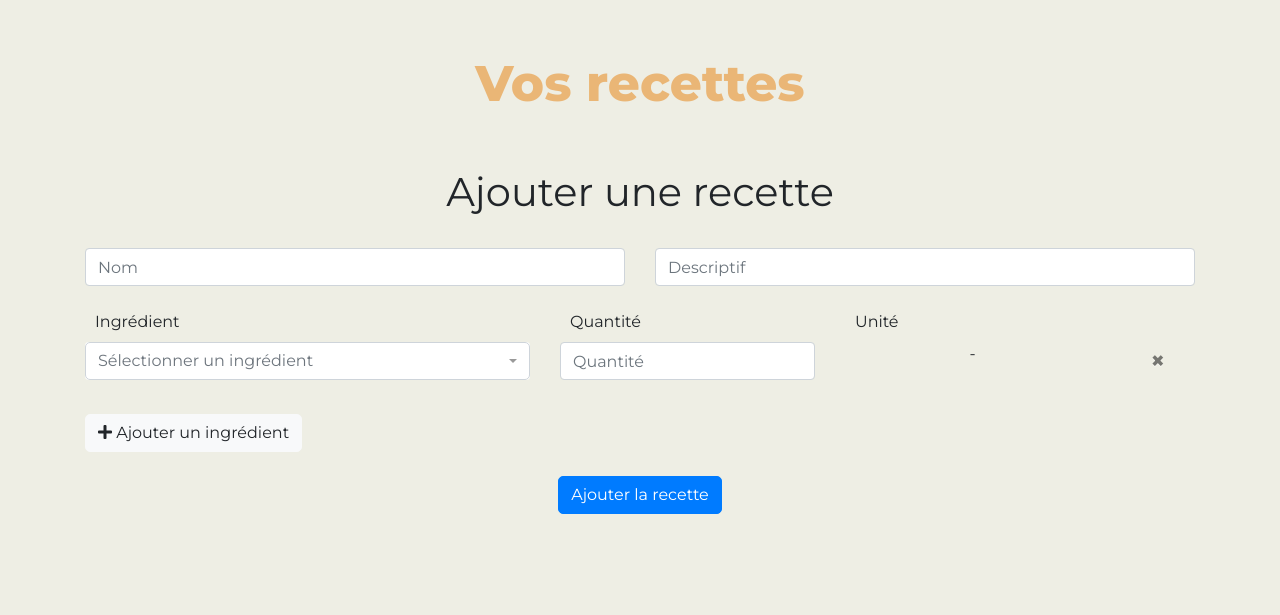
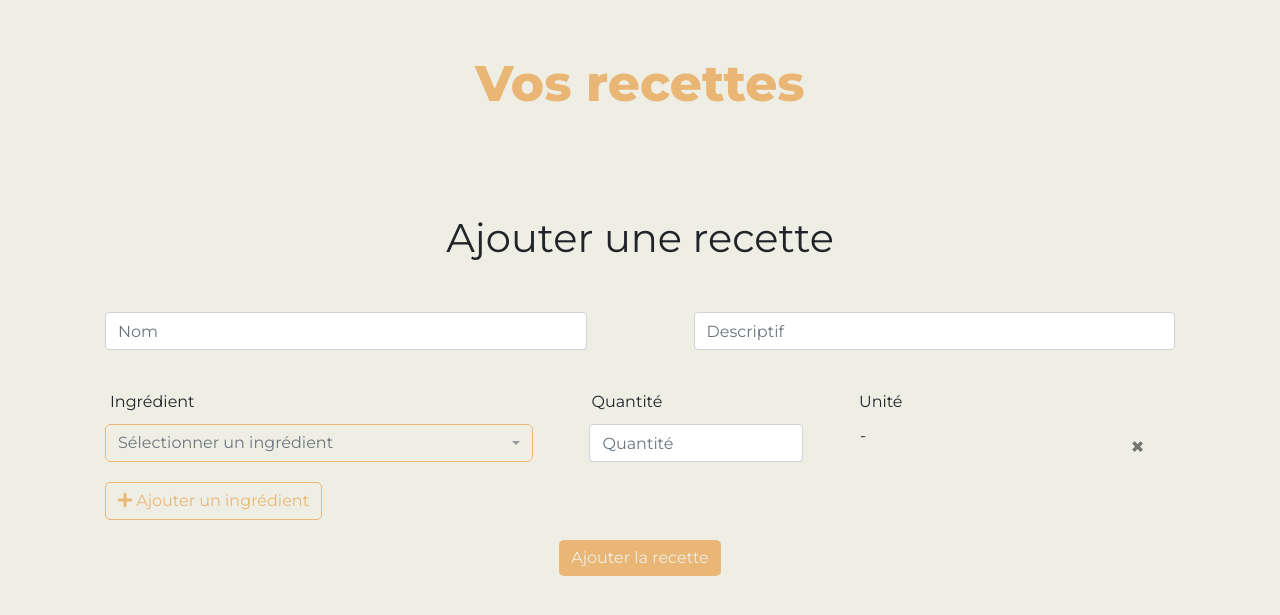
Before and after one commit to ZoeZo3/RestaurantApp, a Flask app: page /owner/recipes in a window 1280 px wide. Shown: the part 70-685 px from the top of the page. Run offline with Flask 3, Linux system fonts and the light colour scheme; the visitor is signed in with stand-in values (Sample User, id 1); data that the repository does not hold is empty; some libraries are stand-ins or nearby versions.

Commit message:
Refactor recipes page

```diff
--- a/website/static/index.js
+++ b/website/static/index.js
@@ -54,11 +54,13 @@ function deleteRow(row) {
 
 // add a line for an ingredient in the recipe creation form
 function addNewIngredientRow(ingredients_list, div_id, id) {
+    console.log(div_id)
     // select the div where to append a new line
     div_to_append = $("#" + div_id)[0];
 
     // get the id of the new line by adding one to the id of the last line if adding a new line from the button
     if (id === undefined){
+        console.log(div_to_append)
         nb_of_ingredients = div_to_append.getElementsByTagName("select").length;
         // if it is the first ingredient row, id = 1
         if (nb_of_ingredients == 0) {
@@ -82,9 +84,8 @@ function addNewIngredientRow(ingredients_list, div_id, id) {
         options += ("<option class='ingredient_option' value=" + ingredients_list[i].id + ">" + toTitleCase(ingredients_list[i].name) + "</option>");
     }
     new_div.innerHTML = (`
-    <div  class="row ingredient-row-form" align="center">
-        <div class="col-md-5">
-            <div>
+    <div class="row">
+        <div style="width: 40%">
             <select type="text" id="ingredient_` + id + `" name="ingredient_` + id + `" class="form-control selectpicker selectpicker-ingredient_` + id + `" data-live-search="true" onchange="ingredientSelectUpdate(this, ` + JSON.stringify(ingredients_list).replaceAll("\"", "\'") + `)" title="Sélectionner un ingrédient" required>
                 <option value="add"
                     data-content='<span class="btn btn-link btn-add-ingredient" data-toggle="modal" data-target="modalForIngredient">
@@ -93,23 +94,17 @@ function addNewIngredientRow(ingredients_list, div_id, id) {
                 + options +
             `</select>
         </div>
-        </div>
-        <div class="col-md-3">
-            <div>
+        <div style="width: 20%">
             <input type="number" id="quantity_` + id + `" name="quantity_` + id + `" min="0.1" step="0.1" class="form-control" placeholder="Quantité" required></input>
         </div>
-        </div>
-        <div class="col-md-3">
-            <div class="unit">
+        <div class="unit" style="width: 20%">
             <label type="text" id="unit_` + id + `" name="unit_` + id + `">-</input>
         </div>
-        </div>
-        <div class="col-md-1">
         <button class="close" type="button" onclick="deleteRow(this)">
             <span>&times;</span>
         </button>
     </div>
-    </div>`);
+    `);
 
     // append it to the div
     div_to_append.appendChild(new_div);
@@ -126,7 +121,6 @@ function ingredientSelectUpdate(selector, ingredients_list) {
         $(".btn-add-ingredient-to-database")[0].id = "line_" + selector.id;
         // simluate click on the modal activator button
         $("#button-for-modal-register-ingredient")[0].click();
-        console.log("popup opened.");
     }
     // else update the unit
     else {
@@ -244,26 +238,6 @@ function addNewRecipeRow(recipes_list, div_id, id) {
     console.log("Div appened!");
     }
 
-// when user modifies select value, either open the module for adding ingredient, either update ingredient unit
-function ingredientSelectUpdate(selector, ingredients_list) {
-    // if the value of the ingredient selector is "add", open the modal
-    if (selector.value == "add") {
-        // update modal button's id to keep track of the row from which the ingredient is being added
-        $(".btn-add-ingredient-to-database")[0].id = "line_" + selector.id;
-        // simluate click on the modal activator button
-        $("#button-for-modal-register-ingredient")[0].click();
-        console.log("popup opened.");
-    }
-    // else update the unit
-    else {
-        for (i=0; i<ingredients_list.length; i++) {
-            if (ingredients_list[i].id == selector.value) {
-                selector.parentElement.parentElement.parentElement.parentElement.getElementsByClassName("unit")[0].getElementsByTagName("label")[0].innerHTML = ingredients_list[i].unit;
-            }
-        }
-    }
-}
-
 // update stock
 function updateStock(line) {
     //transform the quantity div into an input and update the button
--- a/website/static/style.css
+++ b/website/static/style.css
@@ -35,6 +35,44 @@ body {
 .btn {
     font-family: 'Montserrat', sans-serif;
     border-radius: 5px;
+}
+
+.btn-light {
+    background-color: #eeeee4;
+    color: #eab676;
+    border: solid 1px #eab676;
+}
+
+.btn-light:hover {
+    color: #eab676;
+    background-color: #dbdbcf;
+}
+
+.btn-dark {
+    background-color: #eab676;
+    border: solid 1px #eab676;
+    color: #eeeee4;
+    border: none;
+}
+
+.btn-dark:hover {
+    background-color: #e7aa60;
+    color: #eeeee4;
+}
+
+.btn-dark:active {
+    background-color: #e7aa60;
+    color: #eeeee4;
+}
+
+.btn-green {
+    border: solid 1px #23611a;
+    color: #23611a
+}
+
+.btn-green:hover {
+    color: #23611a;
+    background-color: #dbdbcf;
 }
 
 ul {
@@ -117,12 +155,8 @@ li > a:hover {
     margin-right: 70px;
 }
 
-.ingredient-row-form {
-    margin-bottom: 10px;
-}
-
 .form-header {
-    margin-left: 10px;
+    margin-left: 5px;
 }
 
 .close {
@@ -130,25 +164,25 @@ li > a:hover {
     margin-right: 30px;
 }
 
-.bs-placeholder {
-    background-color: #fff;
-    color: #495057;
-    border: 1px solid #ced4da;
-}
-
-.bs-placeholder:hover {
-    background-color: #fff;
-    color: #495057;
-    border: 1px solid #ced4da;
-}
-
 .filter-option {
     color: #6d757d;
 }
 
-.btn-add-ingredient {
-    color: black;
-    background-color: lightgrey;
+#recipes_listing {
+    display: flex;
+}
+
+.recipe-line {
+    display: flex;
+    justify-content: space-between;
+    margin: 40px 50px 0px 50px;
+}
+
+.list-group-item {
+    background-color: inherit;
+    border: none;
+    padding: 0px;
+    font-size: 14px;
 }
 
 .recipe-description {
@@ -156,16 +190,39 @@ li > a:hover {
     font-size: smaller;
 }
 
-.inline {
-    display: inline-block;
+.btn-add-ingredient {
+    color: black;
+    background-color: lightgrey;
+    border-color: #6d757d;
 }
 
-.inline-buttons {
-    text-align: right;
+#add-recipe {
+    display: flex;
+    flex-direction: column;
+    margin: 20px;
 }
-.no-margin {
-    margin-left: 0px;
-    margin-right: 0px;
+
+.row {
+    display: flex;
+    justify-content: space-between;
+    margin: auto;
+    width: 100%;
+    margin-bottom: 20px;
+}
+
+.row-modal {
+    justify-content: space-around;
+}
+
+.recipe-header {
+    width: 45%;
+}
+
+.recipe-text {
+    display: flex;
+    flex-direction: column;
+    line-height: 25px;
+    margin-bottom: 10px;
 }
 
 .contact-send > a{
@@ -188,7 +245,7 @@ li > a:hover {
 }
 
 #accordion {
-    border-radius: 5px;
+    border-radius: 10px;
     box-shadow: 0 2px 4px rgba(0, 0, 0, 0.1);
 }
 
@@ -223,31 +280,14 @@ li > a:hover {
 }
 
 .stock-btn--update {
-    background-color: #eeeee4;
-    color: #eab676;
-    border: solid 1px #eab676;
-    border-radius: 5px;
     padding: 10px;
     display: flex;
     align-items: center;
     height: 40px;
 }
 
-.stock-btn--update:hover {
-    color: #eab676;
-    background-color: #dbdbcf;
-}
-
 .stock-btn--save {
     display: none;
-    border-radius: 5px;
-    border: solid 1px #23611a;
-    color: #23611a
-}
-
-.stock-btn--save:hover {
-    color: #23611a;
-    background-color: #dbdbcf;
 }
 
 .add-stock-div {
@@ -263,10 +303,6 @@ li > a:hover {
 }
 
 .stock-btn--add {
-    background-color: #eab676;
-    color: #eeeee4;
-    border: none;
-    border-radius: 5px;
     height: 100%;
     padding: 10px;
 }
--- a/website/templates/owner/recipes.html
+++ b/website/templates/owner/recipes.html
@@ -3,85 +3,59 @@
 {% block content %}
     <h1 class="title">Vos recettes</h1>
     <div id="accordion" class="overflow-auto" style="max-height: 300px;">
-        <ul id="recipes_listing" class="list-group list-group-flush">
+        <ul id="recipes_listing" class="list-group">
             {% for recipe in recipes %}
+            <li id="recipe_{{ recipe.id }}">
+                <div class="recipe-line">
+                    <div class="recipe-text">
+                        <div>{{ recipe.name.capitalize() }}</div>
+                        <div class="recipe-description">{{ recipe.description }}</div>
+                        <div id="collapse_{{ recipe.id }}" class="collapse" aria-labelledby="recipe_ {{recipe.id }}" data-parent="#accordion">
+                                <ul>
+                                    {% set recipe_ingredients_dict = {"id": recipe.id, "name": recipe.name, "description": recipe.description, "ingredients": []} %}
+                                    {% for ingredient in ingredients_by_recipe %}
+                                        {% if ingredient.recipe_id == recipe.id %}
+                                    <li class="list-group-item">{{ ingredient.name }} : {{'{0:g}'.format(ingredient.quantity)}} {{ ingredient.unit }}{% if ingredient.unit == "unité" and ingredient.quantity > 1 %}s{% endif %}</li>
+                                        {% endif %}
+                                    {%endfor %}
                                     <li class="list-group-item">
-                <!--class="d-md-flex justify-content-md-end"-->
-                    <div id="recipe_{{ recipe.id }}" >
-                        <div class="col-md-8 inline">
-                            <span class="recipe_name">{{ recipe.name.capitalize() }}</span>
-                            <br>
-                            <span class="recipe-description">{{ recipe.description }}</span>
+                                        <button type="button" class="btn btn-green btn-sm" onclick="updateRecipe({{ ingredients_list }}, {{ recipe_ingredients_dict }})" style="margin-bottom: 15px;">Modifier</button>
+                                    </li>
+                                </ul>
                         </div>
-                        <div class="col-md-3 inline inline-buttons">
-                            <button type="button" class="btn btn btn-light btn-sm collapsed" data-toggle="collapse" data-target="#collapse_{{ recipe.id }}" aria-expanded="true" aria-controls="collapse_{{ recipe.id }}">
+                    </div>
+                    <div class="recipe-buttons">
+                        <button type="button" class="btn btn-light btn-sm" data-toggle="collapse" data-target="#collapse_{{ recipe.id }}" aria-expanded="true" aria-controls="collapse_{{ recipe.id }}">
                             Détails
                         </button>
-                            <button type="button" class="btn btn-outline-info btn-sm" onclick="updateRecipe({{ recipe.id }})">
-                                Modifier
-                            </button>
-                            <button type="button" class="btn btn-outline-danger btn-sm" onclick="deleteRecipe({{ recipe.id }})">
+                        <button type="button" class="btn btn-dark btn-sm" onclick="deleteRecipe({{ recipe.id }})">
                             Supprimer
                         </button>
                     </div>
                 </div>
-                    <div id="collapse_{{ recipe.id }}" class="collapse" aria-labelledby="recipe_ {{recipe.id }}" data-parent="#accordion">
-                        <div class="card-body">
-                            <ul class="list-group list-group-flush">
-                                {% set recipe_ingredients_dict = {"id": recipe.id, "name": recipe.name, "description": recipe.description, "ingredients": []} %}
-                                {% for ingredient in ingredients_by_recipe %}
-                                    {% if ingredient.recipe_id == recipe.id %}
-                                <li class="list-group-item">{{ ingredient.name }} : {{'{0:g}'.format(ingredient.quantity)}} {{ ingredient.unit }}</li>
-                                <!-- {{recipe_ingredients_dict["ingredients"].append({"id": ingredient.id, "name": ingredient.name, "quantity": ingredient.quantity, "unit": ingredient.unit})}} -->
-                                    {% endif %}
-                                {%endfor %}
-                                <li class="list-group-item">
-                                    <button type="button" class="btn btn-outline-primary" onclick="updateRecipe({{ ingredients_list }}, {{ recipe_ingredients_dict }})">Modifier</button>
-                                </li>
-                            </ul>
-
-                        </div>
-                    </div>
+                <hr style="margin: 0px 30px;">
             </li>
             {% endfor %}
         </ul>
     </div>
-    <br>
-    <h1 align="center">Ajouter une recette</h1>
-    <br>
+    <h1 align="center" style="margin-top: 70px; margin-bottom: 50px;">Ajouter une recette</h1>
     <form id="add-recipe" name="add-recipe" method="POST">
-        <!--Global recipe info-->
+        <div class="row" style="margin-bottom: 40px;"">
+            <input type="text" id="name" name="name" class="form-control recipe-header" placeholder="Nom" required>
+            <input type="text" id="description" name="description" class="form-control recipe-header" placeholder="Descriptif" required>
+        </div>
+        <div class="row" style="margin-bottom: 10px;">
+            <div class="form-header" style="width: 40%">Ingrédient</div>
+            <div class="form-header" style="width: 20%">Quantité</div>
+            <div class="form-header" style="width: 20%">Unité</div>
+            <div style="width: 5%"></div>
+        </div>
+        <div id="ingredients_list">
             <div class="row">
-            <div class="col-md-6">
-                    <input type="text" id="name" name="name" class="form-control" placeholder="Nom" required>
-            </div>
-            <div class="col-md-6">
-                <div>
-                    <input type="text" id="description" name="description" class="form-control" placeholder="Descriptif" required>
-                </div>
-            </div>
-        </div>
-        <br>
-        <!--Headers-->
-        <div class="row">
-            <div class="col-md-5">
-                <label class="form-header">Ingrédient</label>
-            </div>
-            <div class="col-md-3">
-                <label class="form-header">Quantité</label>
-            </div>
-            <div class="col-md-3">
-                <label class="form-header">Unité</label>
-            </div>
-        </div>
-        <!--Form body-->
-        <div id="ingredients_list">
-            <div  class="row ingredient-row-form" align="center">
-                <div class="col-md-5">
-                    <div>
+                <div style="width: 40%">
                     <select type="text" id="ingredient_1" name="ingredient_1" class="form-control selectpicker selectpicker-ingredient_1" data-live-search="true" onchange="ingredientSelectUpdate(this, {{ingredients_list}})" title="Sélectionner un ingrédient" required>
                         <option value="add"
-                                data-content='<span class="btn btn-link btn-add-ingredient" data-toggle="modal" data-target="modalForIngredient">
+                            data-content='<span class="btn btn-add-ingredient" data-toggle="modal" data-target="modalForIngredient">
                                 <i class="fas fa-plus add_icon"></i> Ajouter un nouvel élément</span>'>
                         </option>
                         {% for ingredient in ingredients_list %}
@@ -89,34 +63,22 @@
                         {% endfor %}
                     </select>
                 </div>
-                </div>
-                <div class="col-md-3">
-                    <div>
+                <div style="width: 20%">
                     <input type="number" id="quantity_1" name="quantity_1" min="0.1" step="0.1" class="form-control" placeholder="Quantité" required></input>
                 </div>
-                </div>
-                <div class="col-md-3">
-                    <div class="unit">
+                <div class="unit" style="width: 20%">
                     <label type="text" id="unit_1" name="unit_1">-</input>
                 </div>
-                </div>
-                <div class="col-md-1">
                 <button class="close" type="button" onclick="deleteRow(this)">
                     <span>&times;</span>
                 </button>
             </div>
         </div>
+        <div class="row">
+            <button class="btn btn-light" type="button" onclick="addNewIngredientRow({{ingredients_list}}, 'ingredients_list')"><i class="fas fa-plus add_icon"></i> Ajouter un ingrédient</button>
         </div>
-        <br>
-        <!--Form footer - button-->
-        <div class="row">
-            <div class="col-md-12">
-              <button class="btn btn btn-light" type="button" onclick="addNewIngredientRow({{ingredients_list}}, 'ingredients_list')"><i class="fas fa-plus add_icon"></i> Ajouter un ingrédient</button>
-            </div>
-        </div>
-        <br>
         <div align="center">
-            <button type="submit" name="register-recipe" class="btn btn-primary">Ajouter la recette</button>
+            <button type="submit" name="register-recipe" class="btn btn-dark">Ajouter la recette</button>
         </div>
     </form>
 
@@ -187,11 +149,11 @@
             </div>
             <div class="modal-body">
               <form>
-                <div class="row">
-                    <div class="col md-6">
+                <div class="row row-modal">
+                    <div>
                         <input type="text" class="form-control" id="ingredient" name="ingredient" placeholder="Nom" required>
                     </div>
-                    <div class="col md-6">
+                    <div>
                         <select type="text" class="form-control" id="unit" name="unit" placeholder="Unité" required>
                         <option value="" disabled selected hidden>Unité</option>
                             <option value="g">Grammes</option>
@@ -204,7 +166,6 @@
                         </select>
                     </div>
                 </div>
-                <br>
                 <div class="alert alert-warning alert-modal-incomplete" role="alert" style="display: none;">
                     Merci d'entrer un nom et une unité.
                     <button type="button" class="close" data-dismiss="alert" aria-label="Close">
@@ -218,7 +179,7 @@
                     </button>
                 </div>
                 <div class="modal-footer">
-                    <button type="button" id="" class="btn btn-primary btn-add-ingredient-to-database" onclick="addIngredientToDatabase(this.parentNode.parentNode, {{ingredients_list}})">Enregistrer</button>
+                    <button type="button" id="" class="btn btn-dark btn-add-ingredient-to-database" onclick="addIngredientToDatabase(this.parentNode.parentNode, {{ingredients_list}})">Enregistrer</button>
                 </div>
               </form>
             </div>
--- a/website/templates/owner/stock.html
+++ b/website/templates/owner/stock.html
@@ -19,10 +19,10 @@
                 </div>
                 <div class="stock-item-line--section">{{ item.unit }}</div>
                 <div class="stock-item-line--section">
-                    <button type="button" class="btn stock-btn--update" onclick="updateStock(this)">
+                    <button type="button" class="btn btn-light stock-btn--update" onclick="updateStock(this)">
                         Modifier
                     </button>
-                    <button type="button" class="btn stock-btn--save" onclick="saveStock(this)">
+                    <button type="button" class="btn btn-green stock-btn--save" onclick="saveStock(this)">
                         Enregistrer
                     </button>
                     <p class="stock-item-line-quantity--alert">Merci d'entrer un chiffre avec au plus 1 décimale.</p>
@@ -53,7 +53,7 @@
                 <label type="text" id="unit" name="unit">-</input>
             </div>
             <div>
-                <button type="submit" name="register-stock" class="btn stock-btn--add">Ajouter au stock</button>
+                <button type="submit" name="register-stock" class="btn btn-dark stock-btn--add">Ajouter au stock</button>
             </div>
         </form>
     </div>
```
Also changed, not shown: website/templates/owner/menu.html (+4 -4 lines), instance/users.db, website/owner.py (line endings or trailing spaces). Lines whose indentation alone changed are shown as unchanged.
